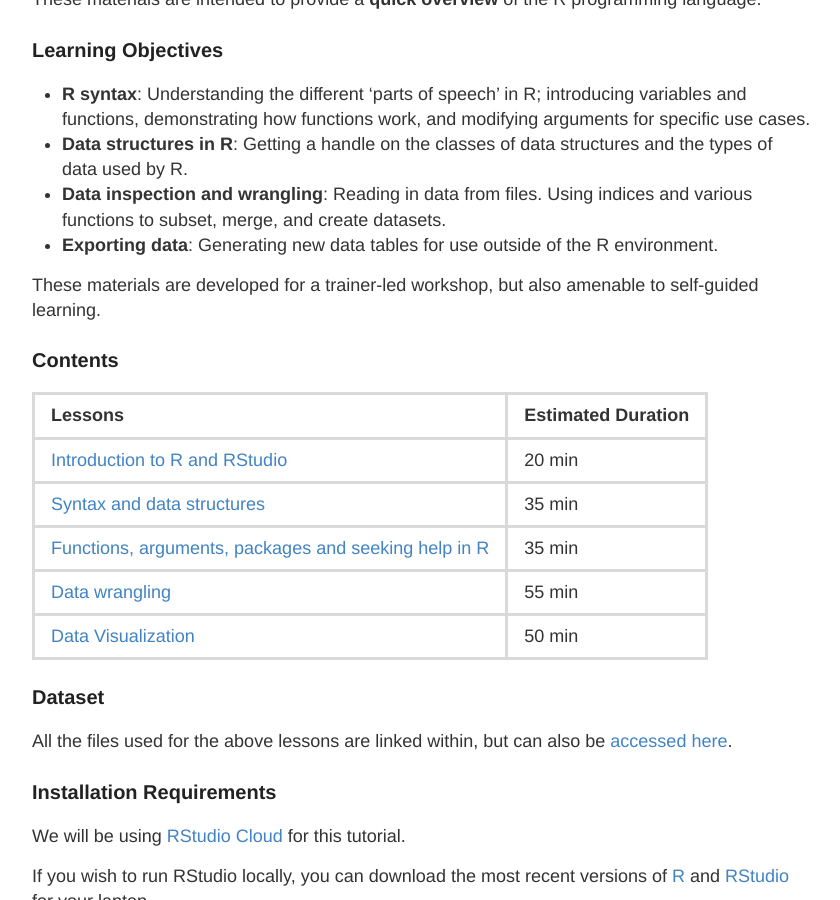
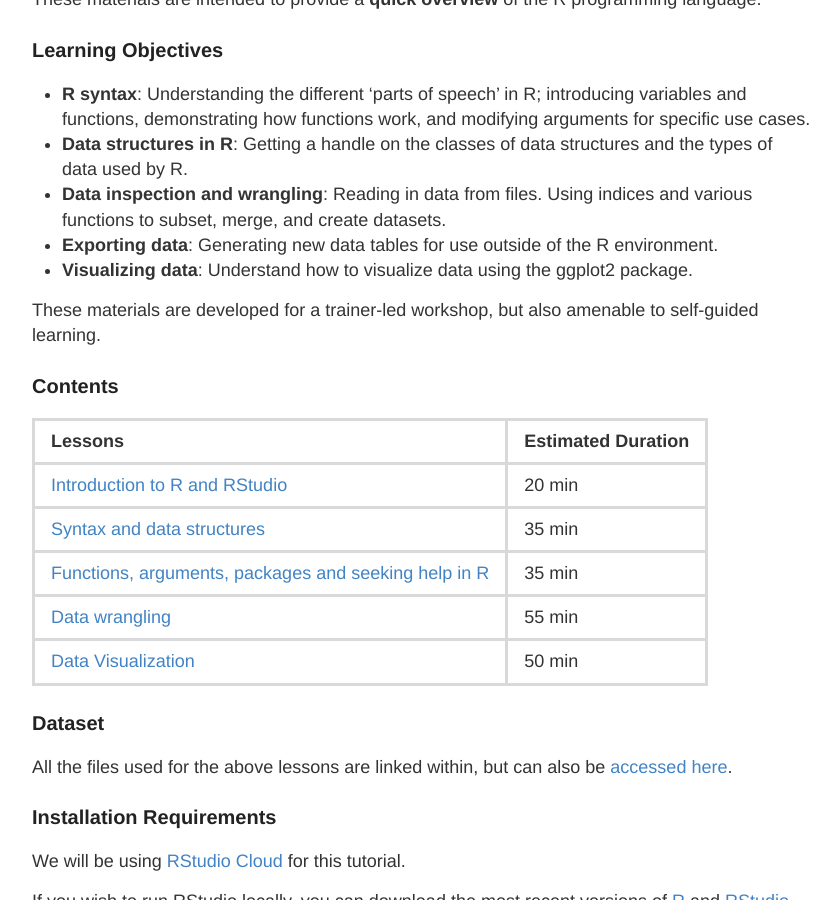
Before and after one commit to andrewguy/Training, a Jekyll site: the page built from workshops/Intro_to_R/index.md, in a window 1280 px wide and 900 px high, scrolled down 656 px. Shown: the whole window, without its empty margins (218-1058 px from the left). Built offline with Jekyll 4.4.1, drawn with Linux system fonts in a browser that asks for light colours; our own code applies the rules of GitHub Pages for plain Markdown files.

Commit message:
Add visualisation to learning objectives

```diff
--- a/workshops/Intro_to_R/index.md
+++ b/workshops/Intro_to_R/index.md
@@ -15,6 +15,7 @@ These materials are intended to provide a **quick overview** of the R programmin
 * **Data structures in R**: Getting a handle on the classes of data structures and the types of data used by R.
 * **Data inspection and wrangling**: Reading in data from files. Using indices and various functions to subset, merge, and create datasets.
 * **Exporting data**: Generating new data tables for use outside of the R environment.
+* **Visualizing data**: Understand how to visualize data using the ggplot2 package.
 
 > These materials are developed for a trainer-led workshop, but also amenable to self-guided learning.
 
```
